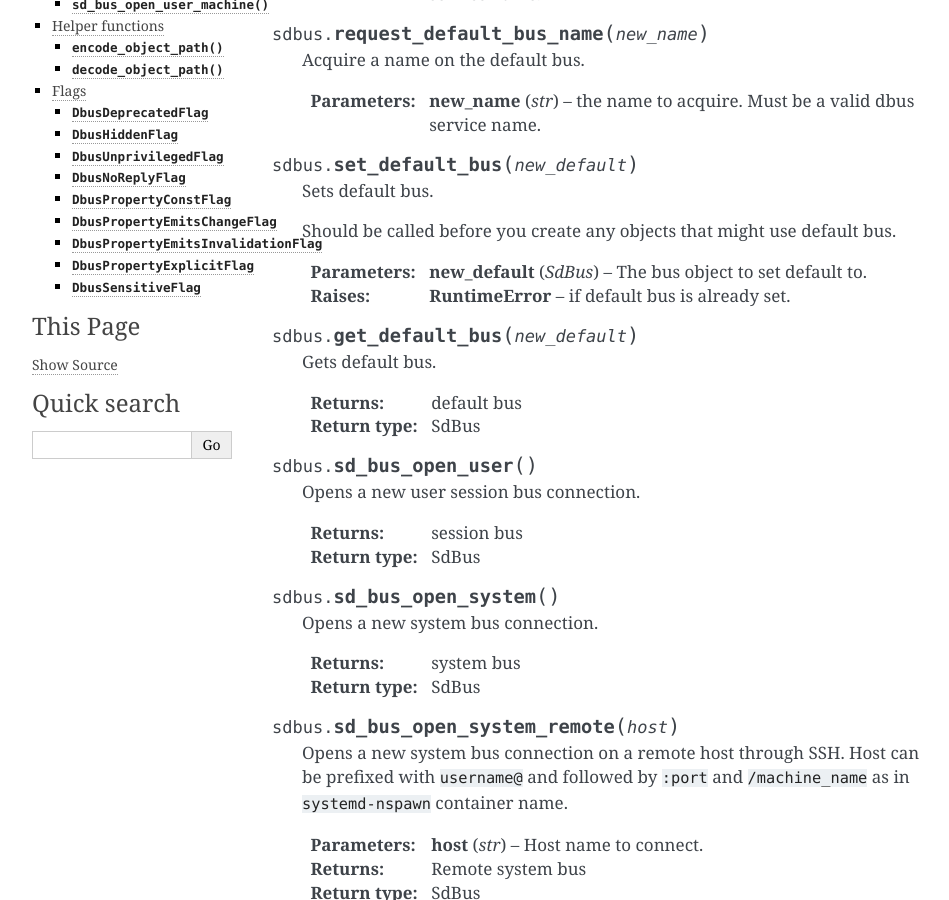
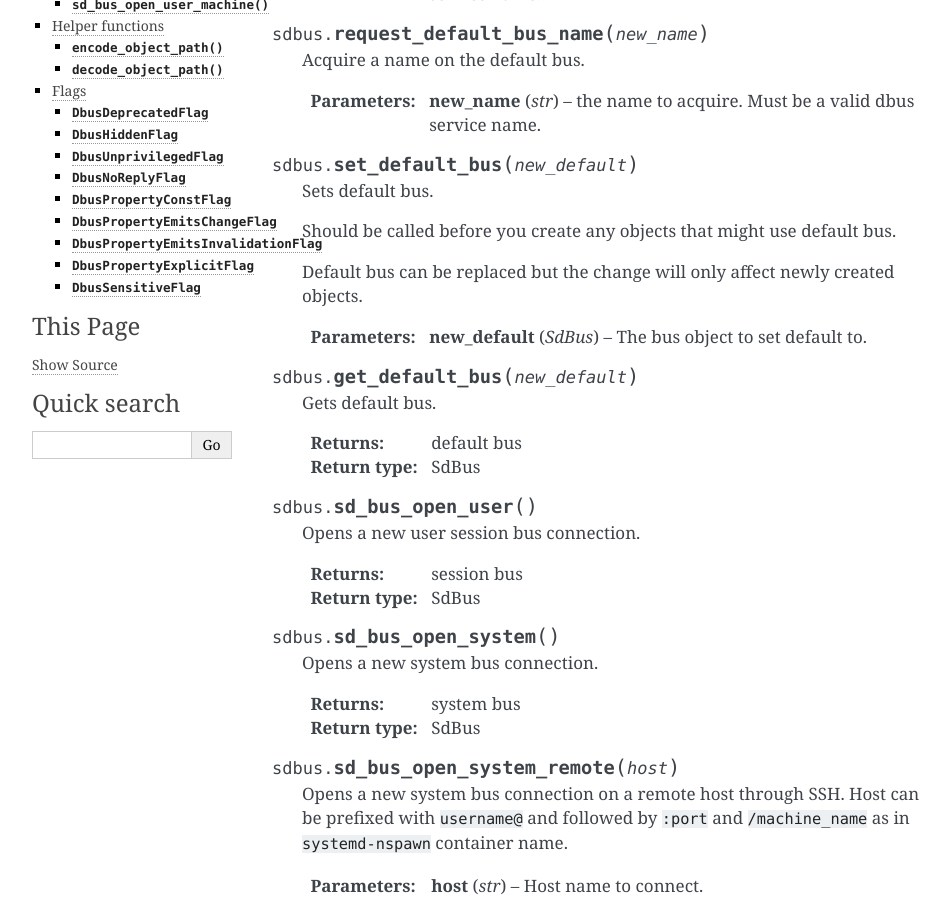
Before and after one commit to python-sdbus/python-sdbus, a Sphinx documentation site: the page built from docs/common_api.rst, in a window 1280 px wide and 900 px high, scrolled down 318 px. Shown: the whole window, without its empty margins (148-1097 px from the left). Built offline with Sphinx 7.4.7, drawn with Linux system fonts in a browser that asks for light colours.

Commit message:
Removed restriction on replacing default bus
Changing default bus will only affect newly created objects

```diff
--- a/docs/common_api.rst
+++ b/docs/common_api.rst
@@ -30,8 +30,10 @@ Dbus connections calls
     Should be called before you create any objects that might use
     default bus.
 
+    Default bus can be replaced but the change will only affect
+    newly created objects.
+
     :param SdBus new_default: The bus object to set default to.
-    :raises RuntimeError: if default bus is already set.
 
 .. py:function:: get_default_bus(new_default)
 
```
Also changed, not shown: 1 other file.
